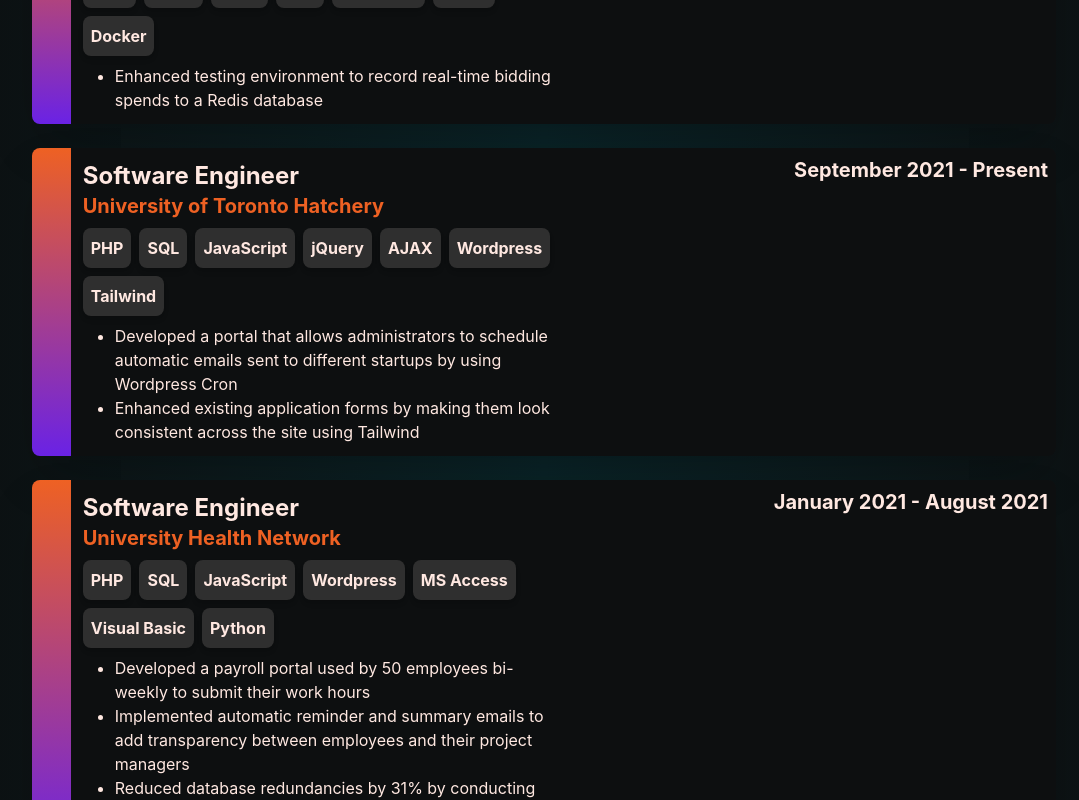
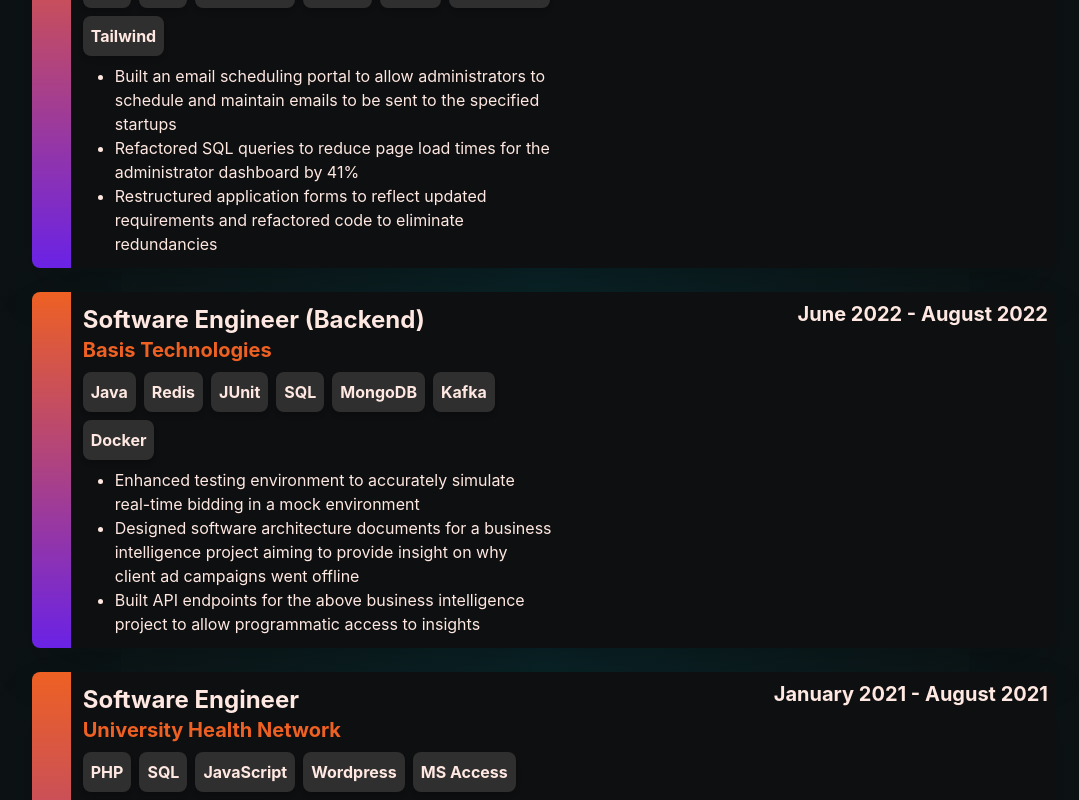
Before and after one commit to Mitravasu/PortfolioSite, a React (Create React App) app: page / in a window 1280 px wide. Shown: the part 1180-1980 px from the top of the page, without its empty margins (96-1175 px from the left). Built offline with nearby package versions, Linux system fonts and the light colour scheme.

Commit message:
[develop] Updated descriptions

```diff
--- a/src/components/Experience.js
+++ b/src/components/Experience.js
@@ -2,17 +2,6 @@
 
 function Experience() {
     const experiences = [
-        {
-            role: 'Software Engineer (Backend)',
-            company: 'Basis Technologies',
-            dates: 'June 2022 - September 2022',
-            link: 'https://basis.net/',
-            image: 'basis.png',
-            tech: ['Java', 'Redis', 'JUnit', 'SQL', 'MongoDB', 'Kafka', 'Docker'],
-            description: [
-                'Enhanced testing environment to record real-time bidding spends to a Redis database'
-            ]
-        },
         {
             role: 'Software Engineer',
             company: 'University of Toronto Hatchery',
@@ -21,8 +10,22 @@
             image: 'hatchery.png',
             tech: ['PHP', 'SQL', 'JavaScript', 'jQuery', 'AJAX', 'Wordpress', 'Tailwind'],
             description: [
-                'Developed a portal that allows administrators to schedule automatic emails sent to different startups by using Wordpress Cron',
-                'Enhanced existing application forms by making them look consistent across the site using Tailwind'
+                'Built an email scheduling portal to allow administrators to schedule and maintain emails to be sent to the specified startups',
+                'Refactored SQL queries to reduce page load times for the administrator dashboard by 41%',
+                'Restructured application forms to reflect updated requirements and refactored code to eliminate redundancies'
+            ]
+        },
+        {
+            role: 'Software Engineer (Backend)',
+            company: 'Basis Technologies',
+            dates: 'June 2022 - August 2022',
+            link: 'https://basis.net/',
+            image: 'basis.png',
+            tech: ['Java', 'Redis', 'JUnit', 'SQL', 'MongoDB', 'Kafka', 'Docker'],
+            description: [
+                'Enhanced testing environment to accurately simulate real-time bidding in a mock environment',
+                'Designed software architecture documents for a business intelligence project aiming to provide insight on why client ad campaigns went offline',
+                'Built API endpoints for the above business intelligence project to allow programmatic access to insights'
             ]
         },
         {
@@ -33,9 +36,10 @@
             image: 'uhn.png',
             tech: ['PHP', 'SQL', 'JavaScript', 'Wordpress', 'MS Access', 'Visual Basic', 'Python'],
             description: [
-                'Developed a payroll portal used by 50 employees bi-weekly to submit their work hours',
-                'Implemented automatic reminder and summary emails to add transparency between employees and their project managers',
-                'Reduced database redundancies by 31% by conducting audits and normalizing research data in a MS Access database'
+                'Created a payroll portal to automate the timesheet submission process which is used by 50 employees bi-weekly to submit their work hours',
+                'Implemented automatic reminder and summary emails to increase transparency between employees and their project managers',
+                'Reduced database redundancies by 31% by conducting audits and normalizing research data in a MS Access database',
+                'Created reports and forms on MS Access using research data on kidney patients and the barriers preventing them from receiving treatment'
             ]
         },
         {
--- a/src/components/Intro.js
+++ b/src/components/Intro.js
@@ -13,7 +13,7 @@
           Software Engineer
         </div>
         <div className='text-2xl p-1'>
-          Statistics Machine Learning and Data Science Co-op at University of Toronto
+          Computer Science Co-op at University of Toronto
         </div>
         <div className='text-xl p-1'>
           Toronto, ON | (647) 947-5052 | <a className='text-link hover:text-linkhover' href='mailto:mitravasu.prakash@mail.utoronto.ca'>mitravasu.prakash@mail.utoronto.ca</a>
--- a/src/components/Projects.js
+++ b/src/components/Projects.js
@@ -4,7 +4,7 @@
   const projects = [
     {
       title: 'Spotify Recommendations',
-      description: 'A tool to allow spotify users to generate recommendations based on their playlists and liked songs, and allows them to fine tune recommendations based on audio features.',
+      description: 'A tool which allows Spotify users to generate recommendations based on their playlists and liked songs, and allows them to fine tune recommendations based on audio features.',
       extralinks: '',
       code: 'https://github.com/UTSCC09/project-bestestc09group',
       demo: 'https://bestestc09group.ml/',
@@ -22,7 +22,7 @@
     },
     {
       title: 'ManageU',
-      description: 'A discord bot that helps you organize your time.',
+      description: 'A discord bot that helps you organize your time by keeping track of tasks and sending reminder texts.',
       extralinks: '',
       code: 'https://github.com/l3n0ire/pythonDiscordBot',
       demo: '',
@@ -31,7 +31,7 @@
     },
     {
       title: 'CourierU',
-      description: 'A management tool for food banks and charities to coordinate deliveries to those in need. Read more at',
+      description: 'A management tool for food banks and charities to coordinate deliveries to those in need.',
       extralinks: 'https://stories.mlh.io/5-awesome-hacks-you-can-make-with-radar-1b3f76dc7ea9',
       code: 'https://github.com/l3n0ire/courieru',
       demo: 'https://courieru.herokuapp.com/',
```
